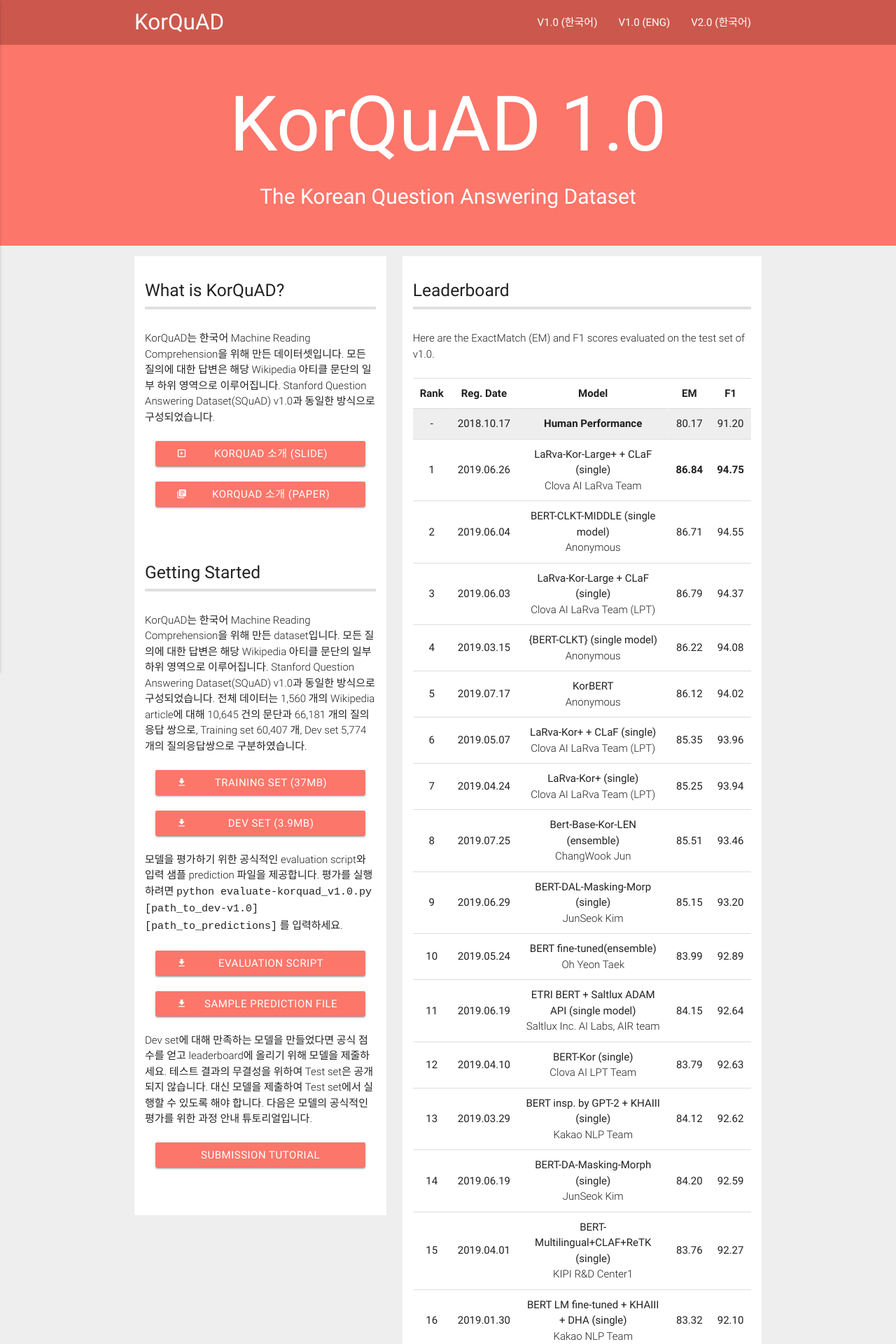
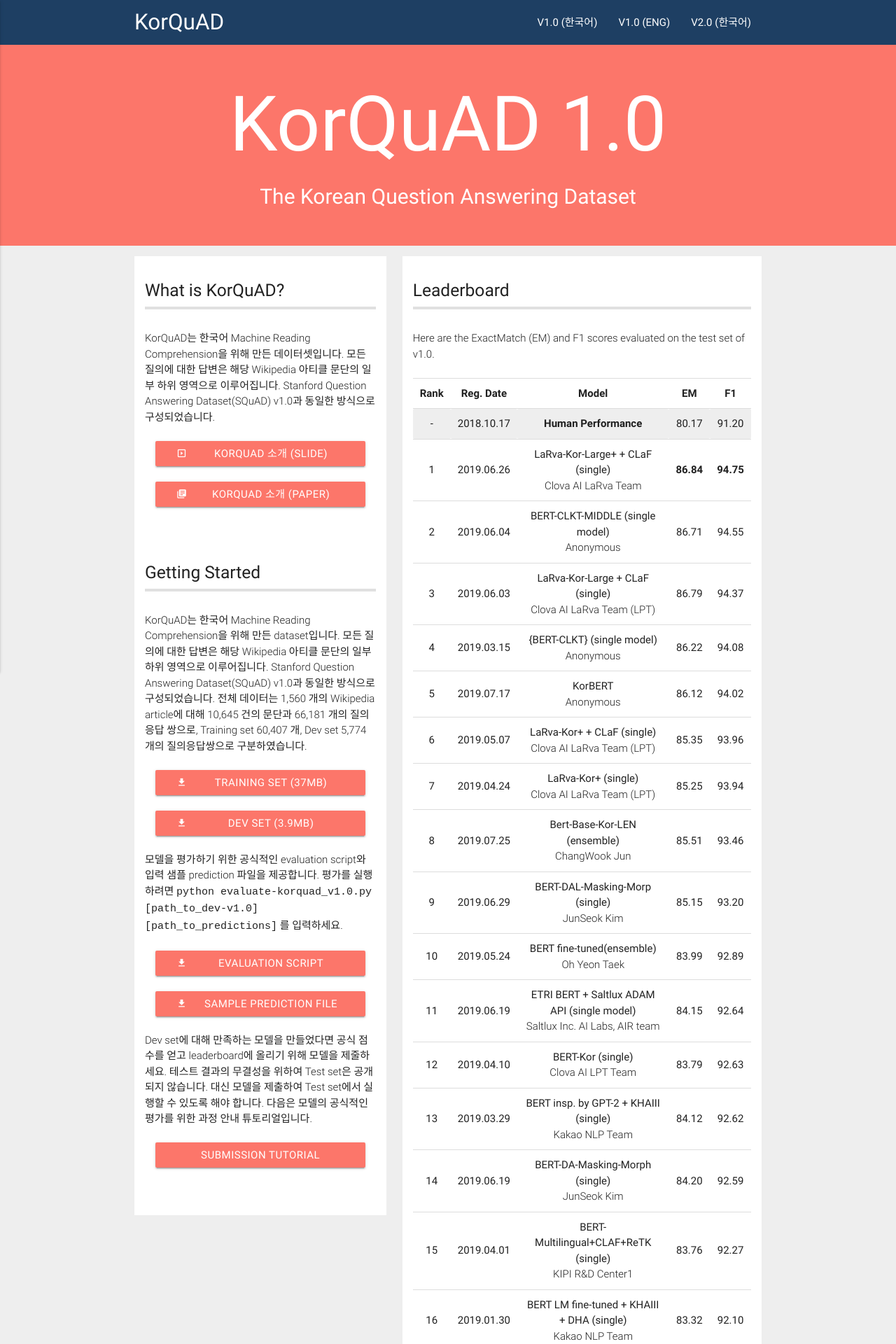
Before and after one commit to korquad/korquad.github.io, a Jekyll site: the page built from index.md, in a window 1280 px wide. Shown: the top 1920 px of the page at 70% size. Built offline with Jekyll 4.4.1, drawn with Linux system fonts in a browser that asks for light colours.

Commit message:
Update header.html

```diff
--- a/_includes/header.html
+++ b/_includes/header.html
@@ -1,4 +1,4 @@
-<nav style="background-color:#cc584d" role="navigation">
+<nav style="background-color:#1E3F63" role="navigation">
     <div class="nav-wrapper container"><a id="logo-container" class="brand-logo" href="{{ "/" | relative_url }}">KorQuAD</a>
     {% assign default_paths = site.pages | map: "path" %}
     {% assign page_paths = site.header_pages | default: default_paths %}
```
